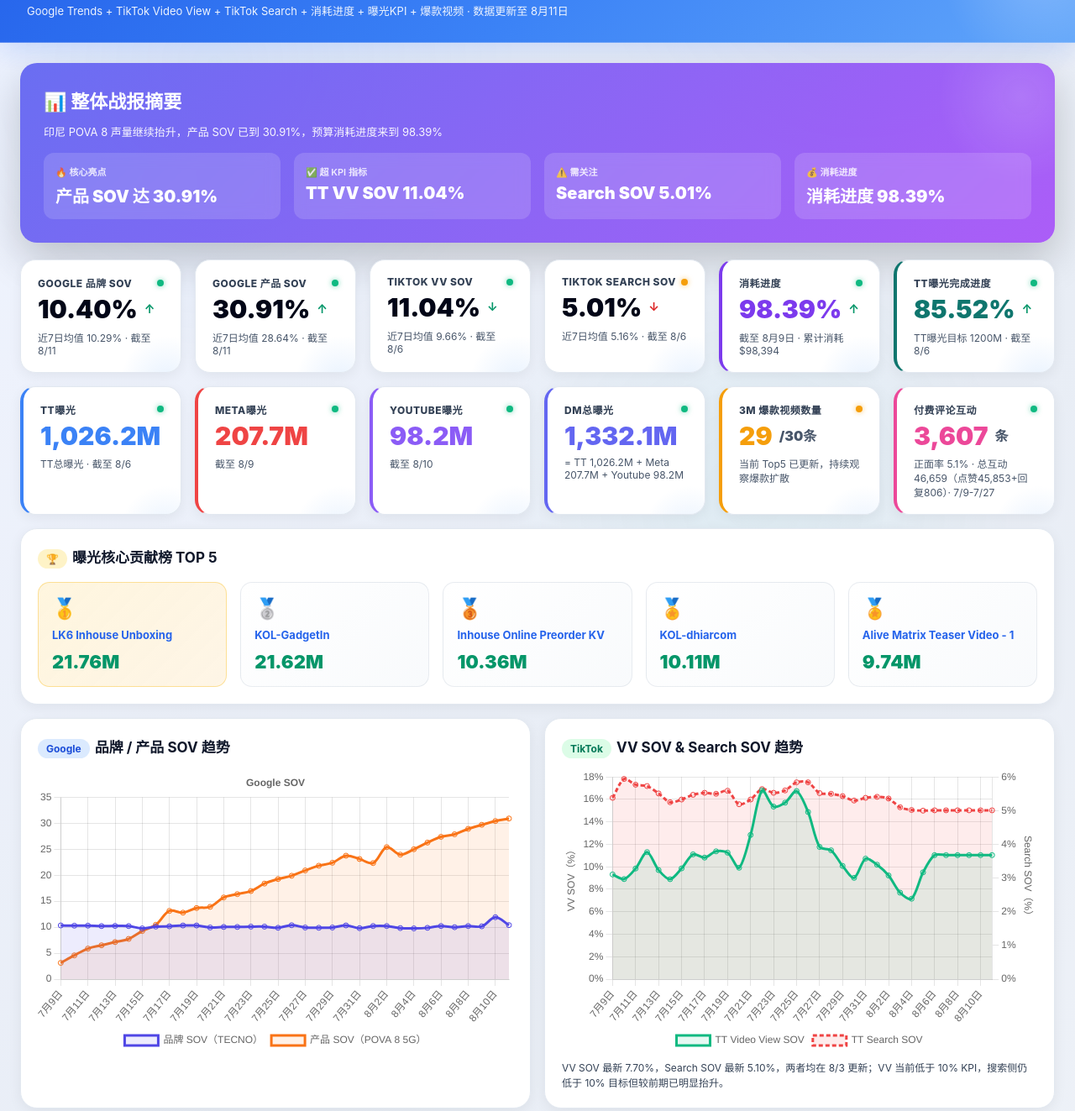
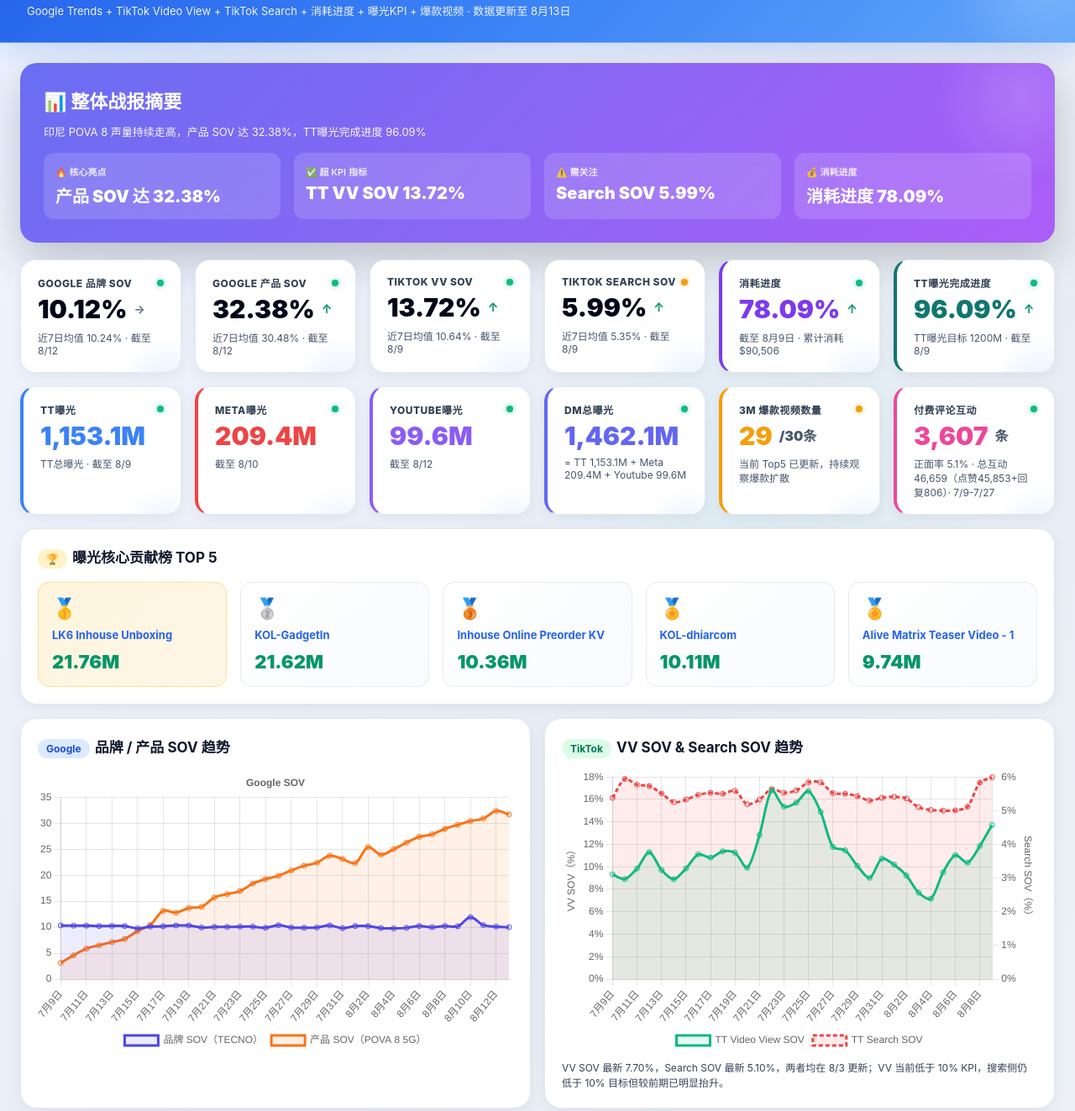
Before and after one commit to Evachennnnnnn/pova8-dashboard-ID, a plain HTML site: page index.html in a window 1280 px wide. Shown: the part 85-1408 px from the top of the page at 84% size. Drawn offline with nearby package versions, Linux system fonts and the light colour scheme.

Commit message:
Update Indonesia dashboard - Aug 13

```diff
--- a/index.html
+++ b/index.html
@@ -59,42 +59,42 @@
 <body>
 <div class="header">
   <h1>🇮🇩 印尼 POVA 8 声量监控看板</h1>
-  <p>Google Trends + TikTok Video View + TikTok Search + 消耗进度 + 曝光KPI + 爆款视频 · 数据更新至 8月11日</p>
+  <p>Google Trends + TikTok Video View + TikTok Search + 消耗进度 + 曝光KPI + 爆款视频 · 数据更新至 8月13日</p>
 </div>
 <div class="container">
   <div class="hero">
     <h3>📊 整体战报摘要</h3>
-    <p style="margin:0;opacity:.95;font-size:13px;">印尼 POVA 8 声量继续抬升，产品 SOV 已到 30.91%，预算消耗进度来到 98.39%</p>
+    <p style="margin:0;opacity:.95;font-size:13px;">印尼 POVA 8 声量持续走高，产品 SOV 达 32.38%，TT曝光完成进度 96.09%</p>
     <div class="hero-stats">
       <div class="hero-stat">
         <div class="hero-stat-label">🔥 核心亮点</div>
-        <div class="hero-stat-value">产品 SOV 达 30.91%</div>
+        <div class="hero-stat-value">产品 SOV 达 32.38%</div>
       </div>
       <div class="hero-stat">
         <div class="hero-stat-label">✅ 超 KPI 指标</div>
-        <div class="hero-stat-value">TT VV SOV 11.04%</div>
+        <div class="hero-stat-value">TT VV SOV 13.72%</div>
       </div>
       <div class="hero-stat">
         <div class="hero-stat-label">⚠️ 需关注</div>
-        <div class="hero-stat-value">Search SOV 5.01%</div>
+        <div class="hero-stat-value">Search SOV 5.99%</div>
       </div>
       <div class="hero-stat">
         <div class="hero-stat-label">💰 消耗进度</div>
-        <div class="hero-stat-value">消耗进度 98.39%</div>
+        <div class="hero-stat-value">消耗进度 78.09%</div>
       </div>
     </div>
   </div>
   <div class="grid kpis">
-    <div class="card kpi"><div class="label">Google 品牌 SOV<span class="status-dot status-green"></span></div><div class="value">10.40% <span class="trend-arrow trend-up">↑</span></div><div class="sub">近7日均值 10.29% · 截至 8/11</div></div>
-    <div class="card kpi"><div class="label">Google 产品 SOV<span class="status-dot status-green"></span></div><div class="value">30.91% <span class="trend-arrow trend-up">↑</span></div><div class="sub">近7日均值 28.64% · 截至 8/11</div></div>
-    <div class="card kpi"><div class="label">TikTok VV SOV<span class="status-dot status-green"></span></div><div class="value">11.04% <span class="trend-arrow trend-up">↓</span></div><div class="sub">近7日均值 9.66% · 截至 8/6</div></div>
-    <div class="card kpi"><div class="label">TikTok Search SOV<span class="status-dot status-yellow"></span></div><div class="value">5.01% <span class="trend-arrow trend-down">↓</span></div><div class="sub">近7日均值 5.16% · 截至 8/6</div></div>
-    <div class="card kpi" style="border-left:4px solid var(--purple);"><div class="label">消耗进度<span class="status-dot status-green"></span></div><div class="value" style="color:var(--purple);">98.39% <span class="trend-arrow trend-up">↑</span></div><div class="sub">截至 8月9日 · 累计消耗 $98,394</div></div>
-    <div class="card kpi" style="border-left:4px solid var(--teal);"><div class="label">TT曝光完成进度<span class="status-dot status-green"></span></div><div class="value" style="color:var(--teal);">85.52% <span class="trend-arrow trend-up">↑</span></div><div class="sub">TT曝光目标 1200M · 截至 8/6</div></div>
-    <div class="card kpi" style="border-left:4px solid #3b82f6;"><div class="label">TT曝光 <span class="status-dot status-green"></span></div><div class="value" style="color:#3b82f6;">1,026.2M</div><div class="sub">TT总曝光 · 截至 8/6</div></div>
-    <div class="card kpi" style="border-left:4px solid #ef4444;"><div class="label">Meta曝光 <span class="status-dot status-green"></span></div><div class="value" style="color:#ef4444;">207.7M</div><div class="sub">截至 8/9</div></div>
-    <div class="card kpi" style="border-left:4px solid #8b5cf6;"><div class="label">Youtube曝光 <span class="status-dot status-green"></span></div><div class="value" style="color:#8b5cf6;">98.2M</div><div class="sub">截至 8/10</div></div>
-    <div class="card kpi" style="border-left:4px solid #6366f1;"><div class="label">DM总曝光 <span class="status-dot status-green"></span></div><div class="value" style="color:#6366f1;">1,332.1M</div><div class="sub">= TT 1,026.2M + Meta 207.7M + Youtube 98.2M</div></div>
+    <div class="card kpi"><div class="label">Google 品牌 SOV<span class="status-dot status-green"></span></div><div class="value">10.12% <span class="trend-arrow trend-flat">→</span></div><div class="sub">近7日均值 10.24% · 截至 8/12</div></div>
+    <div class="card kpi"><div class="label">Google 产品 SOV<span class="status-dot status-green"></span></div><div class="value">32.38% <span class="trend-arrow trend-up">↑</span></div><div class="sub">近7日均值 30.48% · 截至 8/12</div></div>
+    <div class="card kpi"><div class="label">TikTok VV SOV<span class="status-dot status-green"></span></div><div class="value">13.72% <span class="trend-arrow trend-up">↑</span></div><div class="sub">近7日均值 10.64% · 截至 8/9</div></div>
+    <div class="card kpi"><div class="label">TikTok Search SOV<span class="status-dot status-yellow"></span></div><div class="value">5.99% <span class="trend-arrow trend-up">↑</span></div><div class="sub">近7日均值 5.35% · 截至 8/9</div></div>
+    <div class="card kpi" style="border-left:4px solid var(--purple);"><div class="label">消耗进度<span class="status-dot status-green"></span></div><div class="value" style="color:var(--purple);">78.09% <span class="trend-arrow trend-up">↑</span></div><div class="sub">截至 8月9日 · 累计消耗 $90,506</div></div>
+    <div class="card kpi" style="border-left:4px solid var(--teal);"><div class="label">TT曝光完成进度<span class="status-dot status-green"></span></div><div class="value" style="color:var(--teal);">96.09% <span class="trend-arrow trend-up">↑</span></div><div class="sub">TT曝光目标 1200M · 截至 8/9</div></div>
+    <div class="card kpi" style="border-left:4px solid #3b82f6;"><div class="label">TT曝光 <span class="status-dot status-green"></span></div><div class="value" style="color:#3b82f6;">1,153.1M</div><div class="sub">TT总曝光 · 截至 8/9</div></div>
+    <div class="card kpi" style="border-left:4px solid #ef4444;"><div class="label">Meta曝光 <span class="status-dot status-green"></span></div><div class="value" style="color:#ef4444;">209.4M</div><div class="sub">截至 8/10</div></div>
+    <div class="card kpi" style="border-left:4px solid #8b5cf6;"><div class="label">Youtube曝光 <span class="status-dot status-green"></span></div><div class="value" style="color:#8b5cf6;">99.6M</div><div class="sub">截至 8/12</div></div>
+    <div class="card kpi" style="border-left:4px solid #6366f1;"><div class="label">DM总曝光 <span class="status-dot status-green"></span></div><div class="value" style="color:#6366f1;">1,462.1M</div><div class="sub">= TT 1,153.1M + Meta 209.4M + Youtube 99.6M</div></div>
     <div class="card kpi" style="border-left:4px solid #f59e0b;"><div class="label">3M 爆款视频数量 <span class="status-dot status-yellow"></span></div><div class="value" style="color:#f59e0b;">29<span style="font-size:16px;color:var(--muted);">/30条</span></div><div class="sub">当前 Top5 已更新，持续观察爆款扩散</div></div>
     <div class="card kpi" style="border-left:4px solid #ec4899;"><div class="label">付费评论互动 <span class="status-dot status-green"></span></div><div class="value" style="color:#ec4899;">3,607<span style="font-size:16px;color:var(--muted);">条</span></div><div class="sub">正面率 5.1% · 总互动 46,659（点赞45,853+回复806）· 7/9-7/27</div></div>
   </div>
@@ -154,7 +154,7 @@
   <div class="section">
     <h2><span class="badge badge-purple">消耗 & 曝光</span>消耗进度 & 曝光KPI完成进度趋势</h2>
     <div class="chart"><canvas id="spendChart"></canvas></div>
-    <div class="note">消耗进度从 7/9 的 0.35% 增长至 8/9 的 98.39%，累计消耗 $98,394。TT曝光完成进度从 3.24% 增长至 78.99%（TT曝光目标 1200M）。7/23-25 为消耗高峰日，8/5 仍有新增消耗。</div>
+    <div class="note">消耗进度从 7/9 的 0.35% 增长至 8/9 的 78.09%，累计消耗 $90,506。TT曝光完成进度从 3.24% 增长至 96.09%（TT曝光目标 1200M）。8/8-8/9 为消耗高峰日，单日超 $7,800。</div>
   </div>
 
   <div class="section">
@@ -162,16 +162,16 @@
     <table class="table">
       <thead><tr><th>模块</th><th>最新值</th><th>KPI（完成进度）</th><th>日期</th><th>说明</th></tr></thead>
       <tbody>
-        <tr><td>Google 品牌 SOV</td><td>10.40%</td><td>—</td><td>8月11日</td><td>TECNO 搜索份额，稳定在 10% 左右</td></tr>
-        <tr><td>Google 产品 SOV</td><td>30.91%</td><td>—</td><td>8月11日</td><td>POVA 8 搜索份额继续抬升</td></tr>
-        <tr><td>TikTok VV SOV</td><td>11.04%</td><td style="color:var(--green);font-weight:600;">10%（110.4% ✅）</td><td>8月6日</td><td>付费曝光占比，需继续观察</td></tr>
-        <tr><td>TikTok Search SOV</td><td>5.01%</td><td style="color:var(--red);font-weight:600;">10%（50.1% ⚠️）</td><td>8月6日</td><td>搜索曝光占比，继续关注</td></tr>
-        <tr><td style="color:var(--purple);font-weight:600;">消耗进度</td><td style="color:var(--purple);font-weight:700;">98.39%</td><td>—</td><td>8月9日</td><td>累计消耗 $98,394</td></tr>
-        <tr><td style="color:var(--teal);font-weight:600;">TT曝光完成进度</td><td style="color:var(--teal);font-weight:700;">78.99%</td><td>—</td><td>8月3日</td><td>TT曝光目标 1200M</td></tr>
-        <tr><td style="color:#3b82f6;font-weight:600;">TT曝光</td><td style="color:#3b82f6;font-weight:700;">993.2M</td><td>—</td><td>8月3日</td><td>TT总曝光</td></tr>
-        <tr><td style="color:#ef4444;font-weight:600;">Meta曝光</td><td style="color:#ef4444;font-weight:700;">207.7M</td><td>—</td><td>8月3日</td><td>Meta 平台曝光</td></tr>
-        <tr><td style="color:#8b5cf6;font-weight:600;">Youtube曝光</td><td style="color:#8b5cf6;font-weight:700;">98.1M</td><td>—</td><td>8月3日</td><td>Youtube 平台曝光</td></tr>
-        <tr><td style="color:#6366f1;font-weight:600;">DM总曝光</td><td style="color:#6366f1;font-weight:700;">1,299.0M</td><td>—</td><td>8月3日</td><td>= TT 993.2M + Meta 207.7M + Youtube 98.1M</td></tr>
+        <tr><td>Google 品牌 SOV</td><td>10.12%</td><td>—</td><td>8月12日</td><td>TECNO 搜索份额，稳定在 10% 左右</td></tr>
+        <tr><td>Google 产品 SOV</td><td>32.38%</td><td>—</td><td>8月12日</td><td>POVA 8 搜索份额持续创新高</td></tr>
+        <tr><td>TikTok VV SOV</td><td>13.72%</td><td style="color:var(--green);font-weight:600;">10%（137.2% ✅）</td><td>8月9日</td><td>付费曝光占比，超 KPI</td></tr>
+        <tr><td>TikTok Search SOV</td><td>5.99%</td><td style="color:var(--red);font-weight:600;">10%（59.9% ⚠️）</td><td>8月9日</td><td>搜索曝光占比，持续上升</td></tr>
+        <tr><td style="color:var(--purple);font-weight:600;">消耗进度</td><td style="color:var(--purple);font-weight:700;">78.09%</td><td>—</td><td>8月9日</td><td>累计消耗 $90,506</td></tr>
+        <tr><td style="color:var(--teal);font-weight:600;">TT曝光完成进度</td><td style="color:var(--teal);font-weight:700;">96.09%</td><td>—</td><td>8月9日</td><td>TT曝光目标 1200M</td></tr>
+        <tr><td style="color:#3b82f6;font-weight:600;">TT曝光</td><td style="color:#3b82f6;font-weight:700;">1,153.1M</td><td>—</td><td>8月9日</td><td>TT总曝光</td></tr>
+        <tr><td style="color:#ef4444;font-weight:600;">Meta曝光</td><td style="color:#ef4444;font-weight:700;">209.4M</td><td>—</td><td>8月10日</td><td>Meta 平台曝光</td></tr>
+        <tr><td style="color:#8b5cf6;font-weight:600;">Youtube曝光</td><td style="color:#8b5cf6;font-weight:700;">99.6M</td><td>—</td><td>8月12日</td><td>Youtube 平台曝光</td></tr>
+        <tr><td style="color:#6366f1;font-weight:600;">DM总曝光</td><td style="color:#6366f1;font-weight:700;">1,462.1M</td><td>—</td><td>8月9日</td><td>= TT 1,153.1M + Meta 209.4M + Youtube 99.6M</td></tr>
         <tr><td style="color:#f59e0b;font-weight:600;">3M 爆款视频数量</td><td style="color:#f59e0b;font-weight:700;">29 条</td><td style="color:var(--orange);font-weight:600;">30 条（96.7% ✅）</td><td>8月3日</td><td>播放量超 3M 的爆款视频，当前展示 TOP5</td></tr>
         <tr><td style="color:#ec4899;font-weight:600;">付费评论互动</td><td style="color:#ec4899;font-weight:700;">3,607 条</td><td>—</td><td>7月27日</td><td>正面率 5.1% · 总互动 46,659</td></tr>
       </tbody>
@@ -182,15 +182,15 @@
 <script>
 const gtLabels = ["6月20日", "6月21日", "6月22日", "6月23日", "6月24日", "6月25日", "6月26日", "6月27日", "6月28日", "6月29日", "6月30日", "7月1日", "7月2日", "7月3日", "7月4日", "7月5日", "7月6日", "7月7日", "7月8日", "7月9日", "7月10日", "7月11日", "7月12日", "7月13日", "7月14日", "7月15日", "7月16日", "7月17日", "7月18日", "7月19日", "7月20日", "7月21日", "7月22日", "7月23日", "7月24日", "7月25日", "7月26日", "7月27日", "7月28日", "7月29日", "7月30日", "7月31日", "8月1日", "8月2日", "8月3日", "8月4日", "8月9日", "8月6日", "8月10日"];
 const gtValues = [0, 0, 0, 0, 0, 0, 0, 0, 0, 0, 0, 0, 0, 0, 0, 0, 0, 0, 0, 31, 40, 61, 40, 80, 50, 70, 76, 87, 100, 0, 94, 44, 84, 66, 74, 84, 86, 50, 47, 46, 46, 44, 51, 45, 33, 33, 31, 36, 34];
-const googleLabels = ["7月9日", "7月10日", "7月11日", "7月12日", "7月13日", "7月14日", "7月15日", "7月16日", "7月17日", "7月18日", "7月19日", "7月20日", "7月21日", "7月22日", "7月23日", "7月24日", "7月25日", "7月26日", "7月27日", "7月28日", "7月29日", "7月30日", "7月31日", "8月1日", "8月2日", "8月3日", "8月4日", "8月5日", "8月6日", "8月7日", "8月8日", "8月9日", "8月10日", "8月11日"];
-const googleBrand = [10.34, 10.29, 10.3, 10.22, 10.25, 10.22, 9.77, 10.12, 10.17, 10.33, 10.33, 9.94, 10.05, 10.05, 10.11, 10.11, 9.89, 10.38, 9.94, 9.89, 9.94, 10.34, 9.82, 10.23, 10.23, 9.83, 9.77, 9.88, 10.23, 10.0, 10.23, 10.17, 11.92, 10.4];
-const googleProduct = [3.14, 4.58, 5.89, 6.52, 7.14, 7.75, 9.27, 10.46, 13.14, 12.8, 13.69, 13.92, 15.72, 16.37, 16.96, 18.39, 19.27, 19.9, 20.92, 21.83, 22.4, 23.76, 23.12, 22.34, 25.41, 23.96, 25.0, 26.28, 27.39, 27.88, 28.92, 29.7, 30.43, 30.91];
-const ttLabels = ["7月9日", "7月10日", "7月11日", "7月12日", "7月13日", "7月14日", "7月15日", "7月16日", "7月17日", "7月18日", "7月19日", "7月20日", "7月21日", "7月22日", "7月23日", "7月24日", "7月25日", "7月26日", "7月27日", "7月28日", "7月29日", "7月30日", "7月31日", "8月1日", "8月2日", "8月3日", "8月4日", "8月5日", "8月6日", "8月7日", "8月8日", "8月9日", "8月10日", "8月11日"];
-const vvSov = [9.32, 8.91, 9.85, 11.31, 9.71, 8.9, 9.86, 11.11, 10.82, 11.38, 11.26, 9.92, 12.84, 16.8, 15.36, 15.71, 16.74, 14.88, 11.77, 11.47, 10.08, 9.02, 10.73, 10.19, 9.23, 7.7, 7.16, 9.51, 11.04, 11.04, 11.04, 11.04, 11.04, 11.04];
-const searchSov = [5.38, 5.94, 5.77, 5.73, 5.51, 5.25, 5.33, 5.47, 5.53, 5.5, 5.59, 5.19, 5.33, 5.64, 5.53, 5.6, 5.84, 5.84, 5.52, 5.5, 5.43, 5.3, 5.38, 5.41, 5.36, 5.1, 5.02, 5.0, 5.01, 5.01, 5.01, 5.01, 5.01, 5.01];
+const googleLabels = ["7月9日", "7月10日", "7月11日", "7月12日", "7月13日", "7月14日", "7月15日", "7月16日", "7月17日", "7月18日", "7月19日", "7月20日", "7月21日", "7月22日", "7月23日", "7月24日", "7月25日", "7月26日", "7月27日", "7月28日", "7月29日", "7月30日", "7月31日", "8月1日", "8月2日", "8月3日", "8月4日", "8月5日", "8月6日", "8月7日", "8月8日", "8月9日", "8月10日", "8月11日", "8月12日", "8月13日"];
+const googleBrand = [10.34, 10.29, 10.3, 10.22, 10.25, 10.22, 9.77, 10.12, 10.17, 10.33, 10.33, 9.94, 10.05, 10.05, 10.11, 10.11, 9.89, 10.38, 9.94, 9.89, 9.94, 10.34, 9.82, 10.23, 10.23, 9.83, 9.77, 9.88, 10.23, 10.0, 10.23, 10.17, 11.92, 10.4, 10.12, 10.0];
+const googleProduct = [3.14, 4.58, 5.89, 6.52, 7.14, 7.75, 9.27, 10.46, 13.14, 12.8, 13.69, 13.92, 15.72, 16.37, 16.96, 18.39, 19.27, 19.9, 20.92, 21.83, 22.4, 23.76, 23.12, 22.34, 25.41, 23.96, 25.0, 26.28, 27.39, 27.88, 28.92, 29.7, 30.43, 30.91, 32.38, 31.71];
+const ttLabels = ["7月9日", "7月10日", "7月11日", "7月12日", "7月13日", "7月14日", "7月15日", "7月16日", "7月17日", "7月18日", "7月19日", "7月20日", "7月21日", "7月22日", "7月23日", "7月24日", "7月25日", "7月26日", "7月27日", "7月28日", "7月29日", "7月30日", "7月31日", "8月1日", "8月2日", "8月3日", "8月4日", "8月5日", "8月6日", "8月7日", "8月8日", "8月9日"];
+const vvSov = [9.32, 8.91, 9.85, 11.31, 9.71, 8.9, 9.86, 11.11, 10.82, 11.38, 11.26, 9.92, 12.84, 16.8, 15.36, 15.71, 16.74, 14.88, 11.77, 11.47, 10.08, 9.02, 10.73, 10.19, 9.23, 7.7, 7.16, 9.51, 11.04, 10.37, 11.86, 13.72];
+const searchSov = [5.38, 5.94, 5.77, 5.73, 5.51, 5.25, 5.33, 5.47, 5.53, 5.5, 5.59, 5.19, 5.33, 5.64, 5.53, 5.6, 5.84, 5.84, 5.52, 5.5, 5.43, 5.3, 5.38, 5.41, 5.36, 5.1, 5.02, 5.0, 5.01, 5.12, 5.83, 5.99];
 const spendLabels = ["7月9日", "7月10日", "7月11日", "7月12日", "7月13日", "7月14日", "7月15日", "7月16日", "7月17日", "7月18日", "7月19日", "7月20日", "7月21日", "7月22日", "7月23日", "7月24日", "7月25日", "7月26日", "7月27日", "7月28日", "7月29日", "7月30日", "7月31日", "8月1日", "8月2日", "8月3日", "8月4日", "8月5日", "8月6日", "8月7日", "8月8日", "8月9日"];
 const spendProgress = [0.44, 1.44, 2.43, 3.35, 4.21, 5.04, 5.53, 6.51, 7.56, 9.2, 11.13, 12.86, 15.77, 19.76, 26.83, 33.78, 40.43, 44.88, 47.8, 51.77, 55.5, 59.65, 64.16, 68.23, 71.79, 72.6, 73.55, 75.77, 79.15, 82.42, 90.51, 98.39];
-const exposureProgress = [3.24, 6.0, 8.87, 12.12, 14.78, 17.01, 19.42, 22.11, 24.83, 27.67, 30.53, 32.62, 35.53, 39.69, 44.09, 48.83, 54.07, 58.13, 61.15, 64.23, 66.91, 69.57, 72.31, 74.97, 77.3, 78.99, 80.55, 82.76, 85.52, null, null, null];
+const exposureProgress = [3.24, 6.0, 8.87, 12.12, 14.78, 17.01, 19.42, 22.11, 24.83, 27.67, 30.53, 32.62, 35.53, 39.69, 44.09, 48.83, 54.07, 58.13, 61.15, 64.23, 66.91, 69.57, 72.31, 74.97, 77.3, 78.99, 80.55, 82.76, 85.52, 88.35, 92.35, 96.09];
 const spendAmount = [441.6, 1001.65, 985.94, 918.63, 863.13, 827.79, 492.79, 979.98, 1050.5, 1635.8, 1935.05, 1723.22, 2909.19, 3993.12, 7067.86, 6950.23, 6651.77, 4449.16, 2919.63, 3974.48, 3731.55, 4143.59, 4513.13, 4073.66, 3557.35, 812.92, 948.81, 2220.32, 3377.28, 3268.94, 8090.12, 7885.17];
 new Chart(document.getElementById('gtChart'), { type:'line', data:{ labels:gtLabels, datasets:[{ label:'POVA 8 5G 搜索热度', data:gtValues, borderColor:'#4285f4', backgroundColor:'rgba(66,133,244,.12)', tension:.35, fill:true, pointRadius:2, pointHoverRadius:5 }]}, options:{ responsive:true, maintainAspectRatio:false, plugins:{ legend:{ position:'bottom' } }, scales:{ y:{ beginAtZero:true, max:100, title:{ display:true, text:'搜索热度（峰值=100）' } } } } });
 function commonLineOptions(title) { return { responsive:true, maintainAspectRatio:false, plugins:{ legend:{ position:'bottom' }, title:{ display:true, text:title } }, scales:{ y:{ beginAtZero:true } } }; }
```
